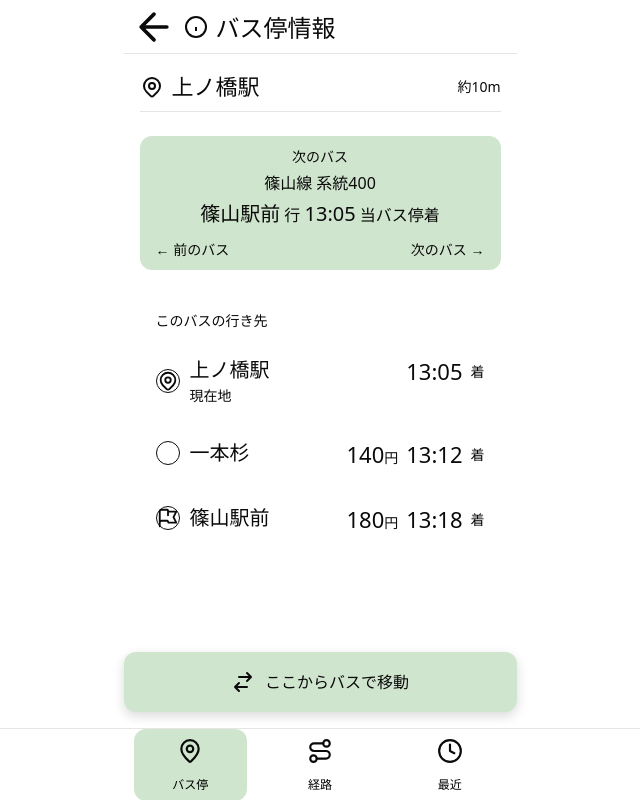
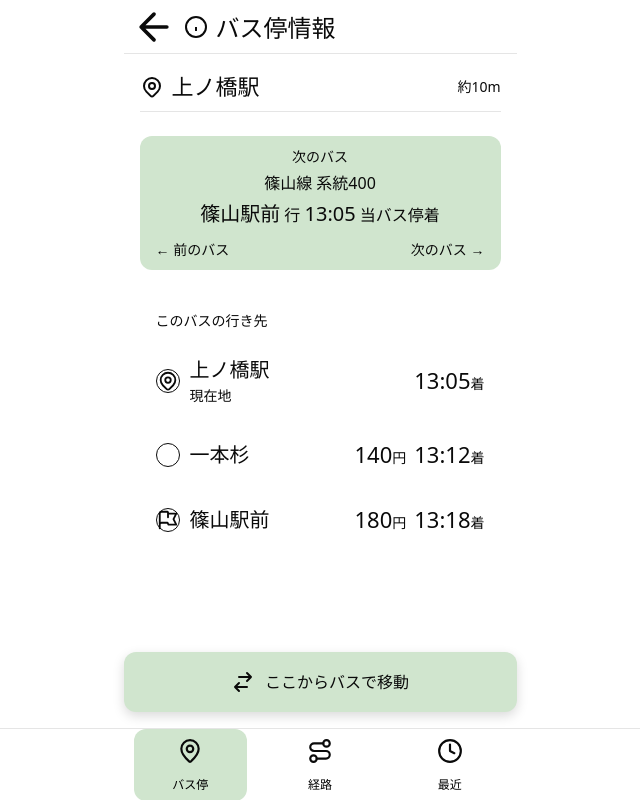
Before and after one commit to NitCelcius/GTFS-JP_Wayfinder, a Next.js app in the folder web/: page /bus-stop/1 in a window 1280 px wide. Shown: the whole page, without its empty margins (320-960 px from the left). Built offline with nearby package versions, Linux system fonts and the light colour scheme.

Commit message:
Fix designs, border content size to be consistent

```diff
--- a/web/src/components/common/JourneyTimeline/JourneyTimeline.tsx
+++ b/web/src/components/common/JourneyTimeline/JourneyTimeline.tsx
@@ -23,20 +23,23 @@ const STYLES = {
   container: "w-full h-full flex flex-col bg-white p-[var(--size-spacing-lg)]",
   title: "text-[0.875rem] mb-[var(--size-spacing-sm)]",
   scrollContainer: "flex-1 overflow-y-auto",
-  journey: "flex flex-col relative",
-  stopContainer: "flex items-start relative py-[var(--size-spacing-lg)]",
+  journey: "flex flex-col relative items-center",
+  stopContainer:
+    "flex relative py-[var(--size-spacing-lg)] w-full items-center",
   leftSection: "flex items-center gap-[var(--size-spacing-md)] flex-1",
-  icon: "w-[1.5rem] h-[1.5rem] flex items-center justify-center relative z-20 bg-white rounded-full border border-gray-300 shadow-sm",
+  icon: "w-[1.5rem] h-[1.5rem] flex items-center justify-center relative z-20 bg-white rounded-full border border-gray-300 shadow-sm flex-none",
   stopInfo: "flex flex-col",
   stopName: "text-[1.25rem]",
   stopLabel: "text-[0.875rem] text-gray-600",
-  rightSection: "flex items-center gap-[var(--size-spacing-sm)]",
+  rightSection:
+    "flex flex-row items-end gap-[var(--size-spacing-sm)] flex-0 self-center flex-col flex-1 flex-wrap items-end justify-end",
   costContainer: "flex items-center justify-center",
   costValue: "text-[1.375rem]",
   costCurrency: "text-[0.875rem]",
   timeValue: "text-[1.375rem]",
-  timesContainer: "flex flex-col items-end gap-[var(--size-spacing-xs)]",
-  timeText: "text-[1rem]",
+  timesContainer: "flex flex-col items-end gap-[var(--size-spacing-xs)] flex-0",
+  timeWrapper: "flex-0 whitespace-nowrap items-end",
+  timeText: "text-[1rem] whitespace-nowrap",
   status: "text-[0.875rem]",
   fullConnector:
     "absolute left-[0.75rem] top-0 bottom-0 w-[2px] bg-gray-300 z-10",
@@ -108,10 +111,14 @@ export function JourneyTimeline({
       return (
         <div className={STYLES.timesContainer}>
           {stop.arrivalTime && (
-            <span className={STYLES.timeText}>{stop.arrivalTime} 着</span>
+            <div className={STYLES.timeWrapper}>
+              <span className={STYLES.timeText}>{stop.arrivalTime} 着</span>
+            </div>
           )}
           {stop.departureTime && (
-            <span className={STYLES.timeText}>{stop.departureTime} 発</span>
+            <div className={STYLES.timeWrapper}>
+              <span className={STYLES.timeText}>{stop.departureTime} 発</span>
+            </div>
           )}
         </div>
       );
@@ -119,8 +126,10 @@ export function JourneyTimeline({
       // bus-info variant
       return (
         <>
-          <span className={STYLES.timeValue}>{stop.time}</span>
-          <span className={STYLES.status}>着</span>
+          <div className={STYLES.timeWrapper}>
+            <span className={STYLES.timeValue}>{stop.time}</span>
+            <span className={STYLES.status}>着</span>
+          </div>
         </>
       );
     }
```
